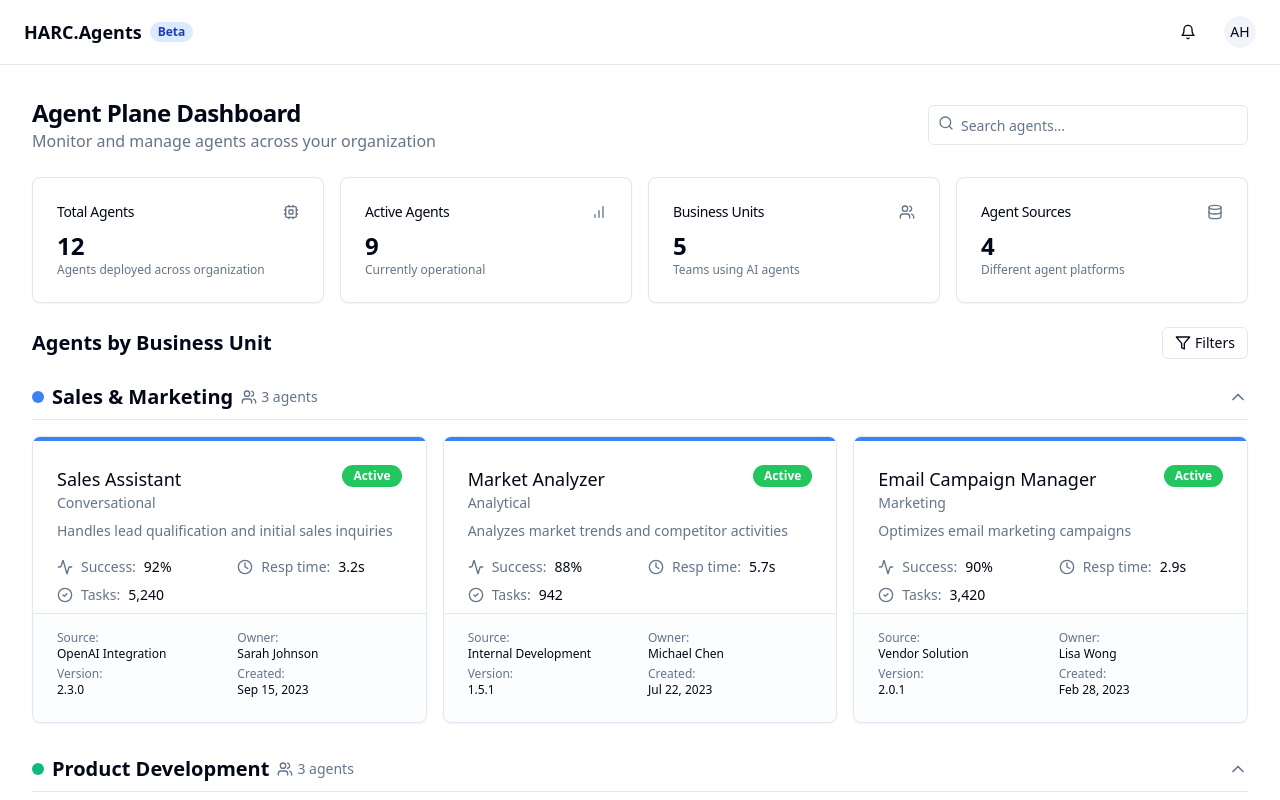
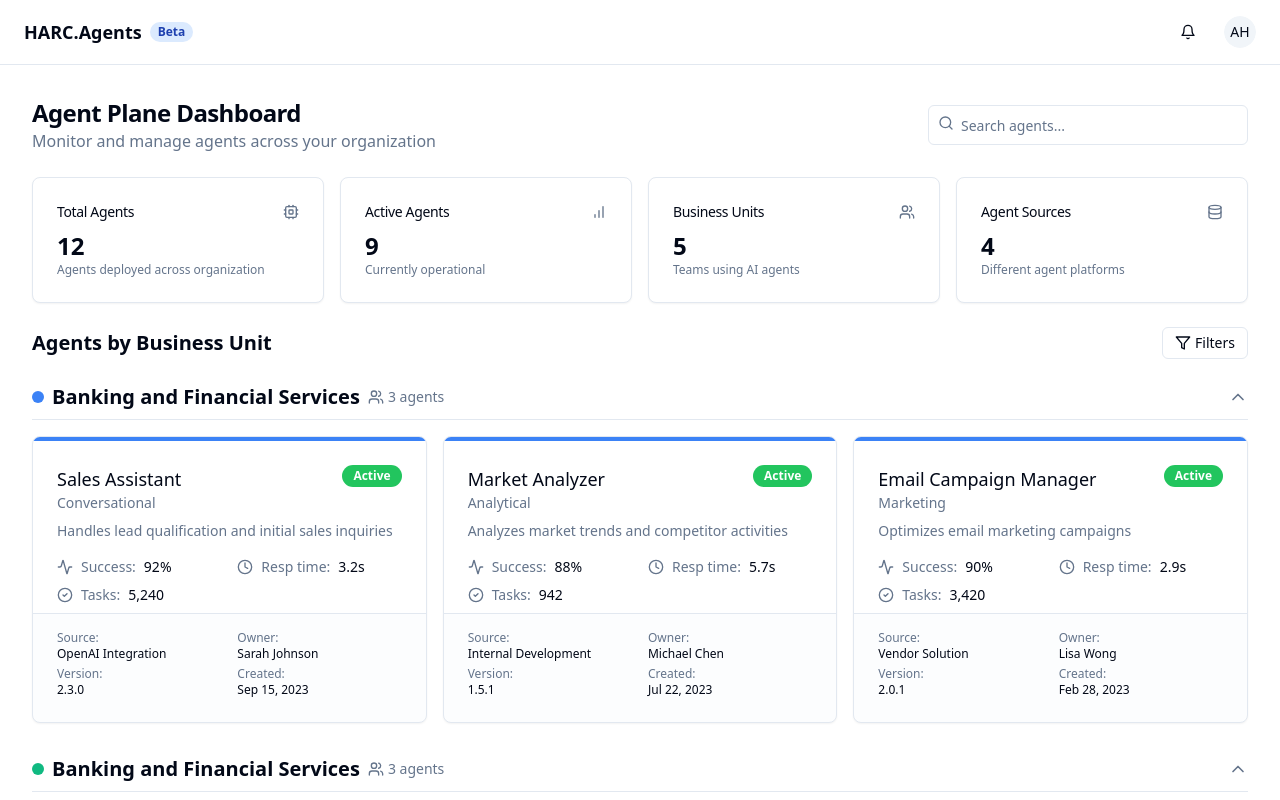
Before and after one commit to par-hitachids/agentplane-v0-3-draft, a React (Vite) app: page / in a window 1280 px wide. Shown: the top 800 px of the page. Built offline with nearby package versions, Linux system fonts and the light colour scheme.

Commit message:
Change content to "Banking and Financial Services"

```diff
--- a/src/components/dashboard/BusinessUnitSection.tsx
+++ b/src/components/dashboard/BusinessUnitSection.tsx
@@ -1,4 +1,3 @@
-
 import { AgentCard } from './AgentCard';
 import { Agent, BusinessUnit } from '@/types';
 import { getSourceById } from '@/data/mockData';
@@ -33,7 +32,7 @@ export function BusinessUnitSection({ businessUnit, agents }: BusinessUnitSectio
             style={{ backgroundColor: businessUnit.color }}
           ></div>
           <h2 className="text-xl font-semibold flex items-center gap-2">
-            {businessUnit.name}
+            {"Banking and Financial Services"}
             <span className="text-sm font-normal text-muted-foreground flex items-center">
               <Users className="h-4 w-4 mr-1" />
               {agents.length} agents
```
